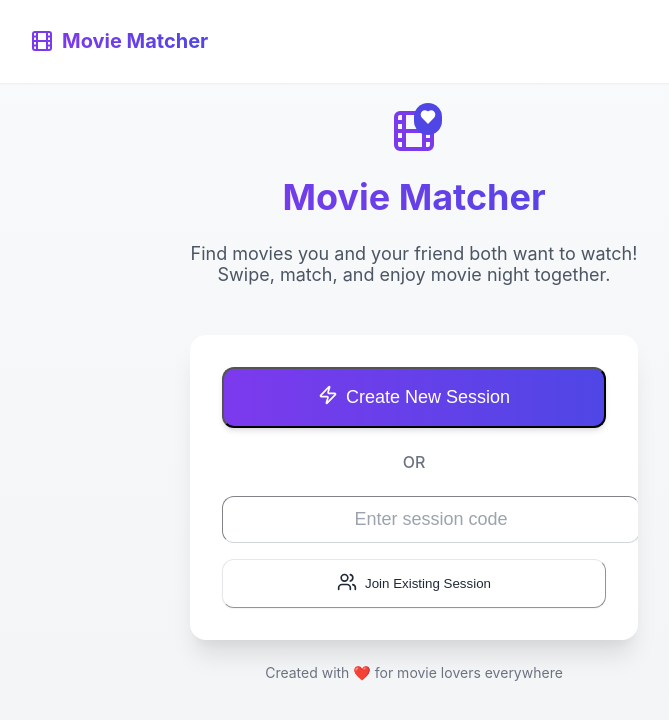
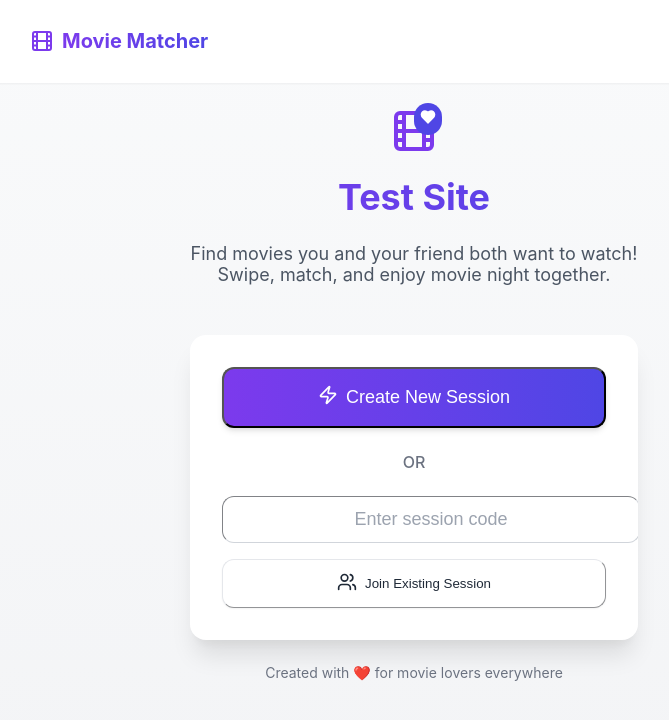
Before and after one commit to lancscode/movie-matcher, a React (Create React App) app: page / in a window 1280 px wide. Shown: the top 720 px of the page, without its empty margins (226-895 px from the left). Built offline with nearby package versions, Linux system fonts and the light colour scheme.

Commit message:
Testing Git IONOS Deployment

```diff
--- a/src/App.js
+++ b/src/App.js
@@ -610,7 +610,7 @@ export default function MovieMatcher() {
           </div>
         </div>
         <h1 className="text-4xl font-bold bg-gradient-to-r from-purple-600 to-indigo-600 bg-clip-text text-transparent">
-          Movie Matcher
+          Test Site
         </h1>
         <p className="text-gray-600 max-w-md mx-auto text-lg">
           Find movies you and your friend both want to watch! Swipe, match, and enjoy movie night together.
```
